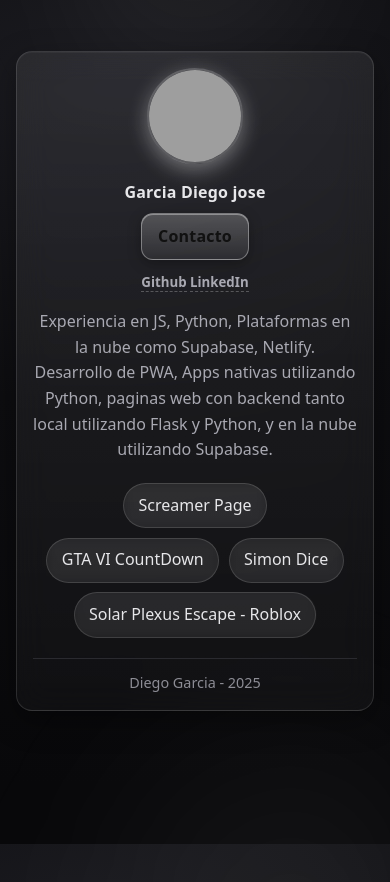
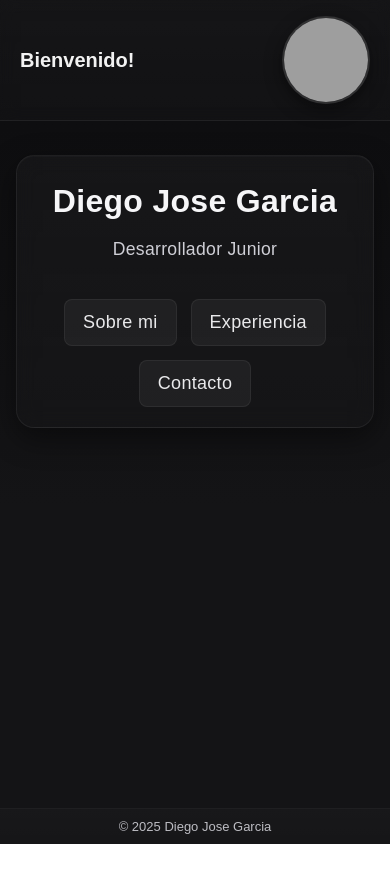
Before and after one commit to dg203302/Presentation, a plain HTML site: page index.html in a window 390 px wide. After the commit the page ends 844 px from the top, so only its background shows below. Drawn offline with Linux system fonts and the light colour scheme; grey boxes are pictures that could not be loaded.

Commit message:
Refactor personal presentation website: update HTML structure, add new styles, and create contact and data pages

```diff
--- /dev/null
+++ b/Estilos.css
@@ -0,0 +1,125 @@
+*{
+	box-sizing: border-box;
+	margin: 0;
+	padding: 0;
+}
+html, body { height: 100%; }
+body{
+	background: linear-gradient(180deg,#0c0c0e 0%, #141416 60%);
+	color: #eee;
+	font-family: 'Arial', sans-serif;
+	-webkit-font-smoothing:antialiased;
+	-moz-osx-font-smoothing:grayscale;
+}
+header{
+	background: linear-gradient(180deg, rgba(255,255,255,0.04), rgba(255,255,255,0.02));
+	display: flex;
+	flex-direction: row;
+	justify-content: space-between;
+	align-items: center;
+	padding: 1rem 1.25rem;
+	border-bottom: 1px solid rgba(255,255,255,0.05);
+	backdrop-filter: blur(8px);
+}
+header h1{
+	background-color: transparent;
+	font-size: 32px;
+	color: #f2f2f2;
+}
+img{
+	border-radius: 50%;
+	width: 100px;
+	height: 100px;
+	object-fit: cover;
+	border: 2px solid rgba(255,255,255,0.12);
+	box-shadow: 0 6px 18px rgba(0,0,0,0.45);
+}
+footer{
+	background: linear-gradient(180deg, rgba(255,255,255,0.02), rgba(255,255,255,0.01));
+	text-align: center;
+	padding: 10px 0.5rem;
+	position: fixed;
+	bottom: 0;
+	width: 100%;
+	border-top: 1px solid rgba(255,255,255,0.04);
+}
+footer p{
+	margin: 0;
+	font-size: 13px;
+	color: #bdbdc3;
+}
+main{
+	display: flex;
+	flex-direction: column;
+	margin: 6vh auto;
+	max-width: 920px;
+	text-align: center;
+	font-size: 18px;
+	line-height: 1.6;
+	letter-spacing: 0.3px;
+	border-radius: 18px;
+	padding: 2rem;
+	background: linear-gradient(180deg, rgba(255,255,255,0.03), rgba(255,255,255,0.01));
+	border: 1px solid rgba(255,255,255,0.06);
+	box-shadow: 0 10px 30px rgba(0,0,0,0.45), inset 0 1px 0 rgba(255,255,255,0.02);
+	backdrop-filter: blur(10px);
+}
+main h1, main h2 { color: #f6f6f8; margin-bottom: .5rem; }
+main h1 { font-size: 2rem; }
+main h2 { font-size: 1.1rem; color: #cfcfd6; font-weight: 500; margin-bottom: 1rem; }
+
+div{
+	margin-top: 1.25rem;
+	display: flex;
+	flex-direction: row;
+	justify-content: center;
+	gap: 14px;
+	flex-wrap: wrap;
+}
+
+a{
+	background: rgba(255,255,255,0.05);
+	color: #e9e9eb;
+	padding: 8px 18px;
+	text-decoration: none;
+	border-radius: 8px;
+	transition: transform 160ms ease, background 180ms ease, color 160ms ease;
+	border: 1px solid rgba(255,255,255,0.06);
+}
+
+a:hover{
+	background: rgba(255,255,255,0.12);
+	color: #0b0b0b;
+	transform: translateY(-3px);
+}
+footer div{
+	display: flex;
+	flex-direction: row;
+	justify-content: center;
+	margin-top:0;
+	margin-bottom: 20px;
+	background-color: transparent;
+}
+
+/* Accessibility and reduced motion */
+a:focus-visible, button:focus-visible { outline: 3px solid rgba(255,255,255,0.14); outline-offset: 3px; border-radius: 8px; }
+
+@media (prefers-reduced-motion: reduce) {
+	* { transition: none !important; animation: none !important; }
+}
+
+@media (max-width: 520px) {
+	main { margin: 4vh 1rem; padding: 1.25rem; }
+	img { width: 88px; height: 88px; }
+	header h1 { font-size: 20px; }
+}
+section{
+	margin-top: 1.5rem;
+	text-align: left;
+}
+#izq{
+	text-align: left;
+}
+#der{
+	text-align: right;
+}
--- a/index.html
+++ b/index.html
@@ -4,27 +4,41 @@
     <meta charset="UTF-8">
     <meta name="viewport" content="width=device-width, initial-scale=1.0">
     <title>Dg203</title>
-    <link rel="stylesheet" href="styles/styles.css">
+    <link rel="stylesheet" href="/Estilos.css">
 </head>
 <body>
+    <header>
+        <h1>Bienvenido!</h1>
+        <img src="https://avatars.githubusercontent.com/u/168243435?v=4" alt="Foto de perfil" class="avatar">
+    </header>
+    <main>
+        <h1>Diego Jose Garcia</h1>
+        <h2>Desarrollador Junior</h2>
+        <div>
+            <a href="/pagina_datos.html">Sobre mi</a>
+            <a href="/pagina_exp.html">Experiencia</a>
+            <a href="/pagina_contacto.html">Contacto</a>
+        </div>
+    </main>
+    <footer>
+        <p>&copy; 2025 Diego Jose Garcia</p>
+    </footer>
+    <!--- IGNORE
     <div class="bg-blobs" aria-hidden="true"></div>
     <main class="card">
-        <img src="https://avatars.githubusercontent.com/u/168243435?v=4" alt="Foto de perfil" class="avatar">
-        <h4 id="info">Garcia Diego jose <br> <a class="btn-primary" href="mailto:diegogarcia479@yahoo.com.ar?subject=Consulta&body=Hola,%20quiero%20más%20contactarme.">Contacto</a> <br></h4>
-        <h5 id="cuentas">
-            <a href="https://github.com/dg203302" class="link-muted">Github</a>
-            <a href="https://www.linkedin.com/in/diego-jose-garc%C3%ADa-38222226b?utm_source=share&utm_campaign=share_via&utm_content=profile&utm_medium=android_app" class="link-muted">LinkedIn</a>
-        </h5>
-        <p id="Habilidades y educacion">Experiencia en JS, Python, Plataformas en la nube como Supabase, Netlify. <br> Desarrollo de PWA, Apps nativas utilizando Python, paginas web con backend tanto local utilizando Flask y Python, y en la nube utilizando Supabase.</p>
+
+
+
         <div id="proyectos" class="projects">
             <a href="https://funnysitee.netlify.app/" class="pill">Screamer Page</a>
             <a href="https://gtavictndwnpage.netlify.app/" class="pill">GTA VI CountDown</a>
-            <!-- aca iria la pagina de el lote-->
+            aca iria la pagina de el lote
             <a href="https://dg-203.itch.io/simple-simon-says" class="pill">Simon Dice</a>
             <a href="https://www.roblox.com/es/games/109359490302474/Solar-Plexus-Escape" class="pill">Solar Plexus Escape - Roblox</a>
-            <!--aca iria la pagina que voy a hacer para kioscos/negocios-->
+            aca iria la pagina que voy a hacer para kioscos/negocios
         </div>
         <div id="creditos" class="credits">Diego Garcia - 2025</div>
     </main>
+    -->
 </body>
 </html>
--- a/styles/styles.css
+++ /dev/null
@@ -1,182 +0,0 @@
-/*
-	Personal presentation page styles
-	Theme: Grayscale + Blur (glassmorphism)
-*/
-
-:root {
-	--bg-0: #0b0b0c;
-	--bg-1: #151518;
-	--bg-2: #1e1e22;
-	--text: #e7e7ea;
-	--muted: #a9a9b2;
-	--line: #2a2a2f;
-	--accent: #cfcfd6; /* still gray to keep monochrome */
-	--blur: 16px;
-	--radius: 16px;
-	--shadow: 0 10px 30px rgba(0,0,0,.35), inset 0 1px 0 rgba(255,255,255,0.04);
-}
-
-/* Reset */
-* { box-sizing: border-box; }
-html, body { height: 100%; }
-body {
-	margin: 0;
-	font-family: ui-sans-serif, system-ui, -apple-system, Segoe UI, Roboto, Noto Sans, Ubuntu, Cantarell, Helvetica Neue, Arial, "Apple Color Emoji", "Segoe UI Emoji";
-	color: var(--text);
-	background: radial-gradient(1200px 700px at 20% 10%, #1a1a1f 0%, #0d0d10 45%, #08080a 100%);
-	line-height: 1.6;
-	-webkit-font-smoothing: antialiased;
-	-moz-osx-font-smoothing: grayscale;
-}
-
-/* Soft animated background blobs (monochrome) */
-.bg-blobs::before,
-.bg-blobs::after {
-	content: "";
-	position: fixed;
-	inset: -20% -10% auto auto;
-	width: 40vmax;
-	height: 40vmax;
-	background: radial-gradient(circle at 30% 30%, rgba(255,255,255,0.08), rgba(255,255,255,0) 60%);
-	filter: blur(60px);
-	transform: translateZ(0);
-	z-index: 0;
-	animation: float1 18s ease-in-out infinite;
-}
-.bg-blobs::after {
-	inset: auto auto -25% -10%;
-	width: 55vmax;
-	height: 55vmax;
-	background: radial-gradient(circle at 70% 70%, rgba(255,255,255,0.06), rgba(255,255,255,0) 60%);
-	animation: float2 22s ease-in-out infinite;
-}
-
-@keyframes float1 {
-	0%, 100% { transform: translate3d(0,0,0) scale(1); }
-	50% { transform: translate3d(-3%, 2%, 0) scale(1.05); }
-}
-@keyframes float2 {
-	0%, 100% { transform: translate3d(0,0,0) scale(1); }
-	50% { transform: translate3d(2%, -3%, 0) scale(1.08); }
-}
-
-/* Centered glass card */
-main.card {
-	position: relative;
-	z-index: 1;
-	max-width: 820px;
-	margin: min(10vh, 6rem) auto;
-	padding: clamp(1rem, 3vw, 2rem);
-	background: linear-gradient(180deg, rgba(255,255,255,0.08), rgba(255,255,255,0.03));
-	backdrop-filter: blur(var(--blur)) saturate(115%);
-	-webkit-backdrop-filter: blur(var(--blur)) saturate(115%);
-	border: 1px solid rgba(255,255,255,0.12);
-	border-radius: var(--radius);
-	box-shadow: var(--shadow);
-}
-
-.avatar {
-	display: block;
-	width: 120px;
-	height: 120px;
-	border-radius: 50%;
-	object-fit: cover;
-	border: 2px solid rgba(255,255,255,0.25);
-	box-shadow: 0 6px 20px rgba(255, 255, 255, 0.35);
-	margin: 0 auto 1rem;
-}
-
-h4#info {
-	text-align: center;
-	margin: 0 0 .75rem;
-	font-weight: 700;
-	letter-spacing: 0.2px;
-}
-
-h5#cuentas {
-	text-align: center;
-	margin: 0 0 1rem;
-	font-weight: 600;
-	color: var(--muted);
-}
-
-p#Habilidades\ y\ educacion {
-	margin: 1rem auto 1.25rem;
-	color: var(--muted);
-	text-align: center;
-	max-width: 60ch;
-}
-
-.projects {
-	display: flex;
-	flex-wrap: wrap;
-	gap: .6rem;
-	justify-content: center;
-	margin: 1rem 0 1.25rem;
-}
-
-.pill {
-	display: inline-flex;
-	align-items: center;
-	gap: .35rem;
-	padding: .55rem .9rem;
-	border-radius: 999px;
-	border: 1px solid rgba(255,255,255,0.14);
-	color: var(--text);
-	text-decoration: none;
-	background: rgba(255,255,255,0.06);
-	backdrop-filter: blur(6px);
-	-webkit-backdrop-filter: blur(6px);
-	transition: transform .15s ease, background .2s ease, border-color .2s ease, color .2s ease;
-}
-.pill:hover { transform: translateY(-2px); background: rgba(255,255,255,0.11); }
-.pill:active { transform: translateY(0); }
-
-.btn-primary {
-	display: inline-block;
-	margin-top: .5rem;
-	padding: .6rem 1rem;
-	border-radius: 12px;
-	background: linear-gradient(180deg, rgba(255,255,255,0.22), rgba(255,255,255,0.06));
-	color: #111;
-	text-decoration: none;
-	font-weight: 700;
-	border: 1px solid rgba(255,255,255,0.35);
-	box-shadow: 0 4px 14px rgba(0,0,0,.3), inset 0 1px 0 rgba(255,255,255,0.35);
-	transition: transform .15s ease, filter .2s ease;
-}
-.btn-primary:hover { filter: brightness(1.08) contrast(1.05); transform: translateY(-1px); }
-.btn-primary:active { transform: translateY(0); }
-
-.link-muted {
-	color: var(--muted);
-	text-decoration: none;
-	border-bottom: 1px dashed rgba(255,255,255,0.25);
-}
-.link-muted:hover { color: var(--text); border-bottom-color: rgba(255,255,255,0.45); }
-
-.credits {
-	text-align: center;
-	font-size: .9rem;
-	color: #8d8d95;
-	border-top: 1px solid var(--line);
-	margin-top: 1.2rem;
-	padding-top: .8rem;
-}
-
-/* Subtle focus ring for accessibility */
-a:focus-visible, button:focus-visible { outline: 2px solid #d0d0d7; outline-offset: 2px; border-radius: 10px; }
-
-/* Responsive tweaks */
-@media (max-width: 480px) {
-	main.card { margin: 6vh 1rem; }
-	.avatar { width: 96px; height: 96px; }
-}
-
-/* Respect reduced motion preferences */
-@media (prefers-reduced-motion: reduce) {
-	.bg-blobs::before,
-	.bg-blobs::after { animation: none !important; }
-	.pill,
-	.btn-primary { transition: none !important; }
-}
```
Also changed, not shown: pagina_contacto.html (added, +38 -0 lines), pagina_datos.html (added, +62 -0 lines), pagina_exp.html (added, +26 -0 lines).
